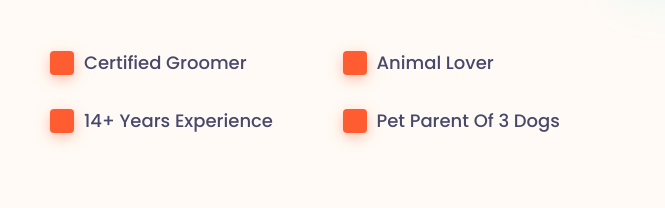
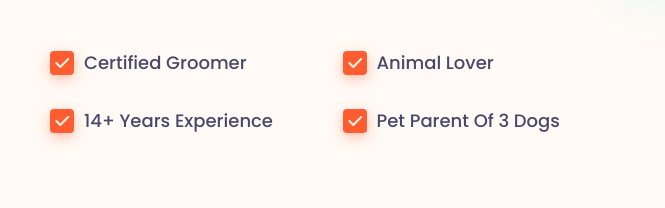
Before and after one commit to hanhtran0311/F8-Project-htmcss-04, a plain HTML site: page index.html in a window 1280 px wide. Shown: the part 1270-1478 px from the top of the page, 5-670 px from the left. Drawn offline with Linux system fonts and the light colour scheme.

Commit message:
completed

```diff
--- a/assets/css/style.css
+++ b/assets/css/style.css
@@ -364,7 +364,7 @@ a {
 }
 
 .about__item::after {
-  content: url(../icon/check-icon.svg);
+  content: url(../icon/about_check.svg);
   position: absolute;
   top: 2px;
   left: 5px;
```
Also changed, not shown: assets/icon/about_check.svg (renamed from assets/icon/about-check-icon.svg).
